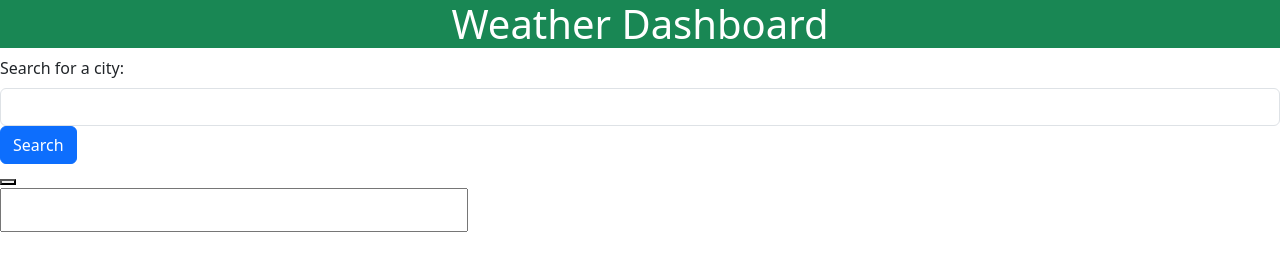
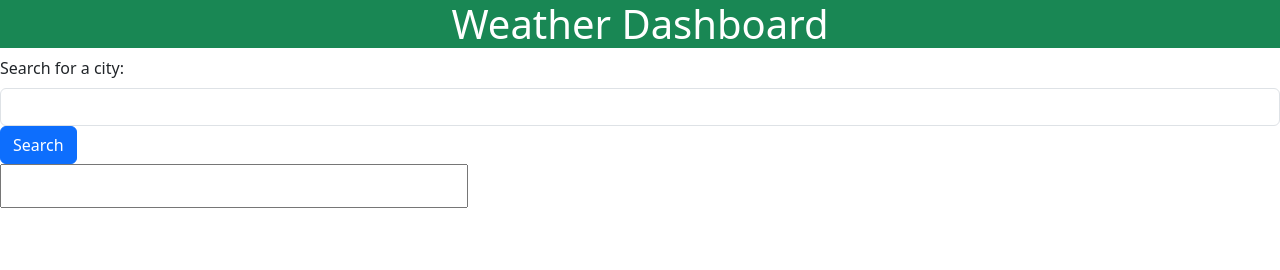
Before and after one commit to sandragruiz/weather-dashboard, a plain HTML site: page index.html in a window 1280 px wide. Drawn offline with nearby package versions, Linux system fonts and the light colour scheme.

Commit message:
formatting

```diff
--- a/index.html
+++ b/index.html
@@ -20,11 +20,13 @@
           <button type="submit" class="btn btn-primary" id="submit-btn">Search</button>
         </div>
         </form>
+
     <!--Search History-->
-    <div>
-        <button type="submit" class="city-btn"></button>
-    </div>
+
+    <div class="city-button"></div>
+
     <!--Five Day Forecast-->
+
     <h2><input type= "text" id="forecast-header"></h2>
         <section id="five-day" class="d-flex flex-wrap">
         </section>
```
Also changed, not shown: 1 other file.
